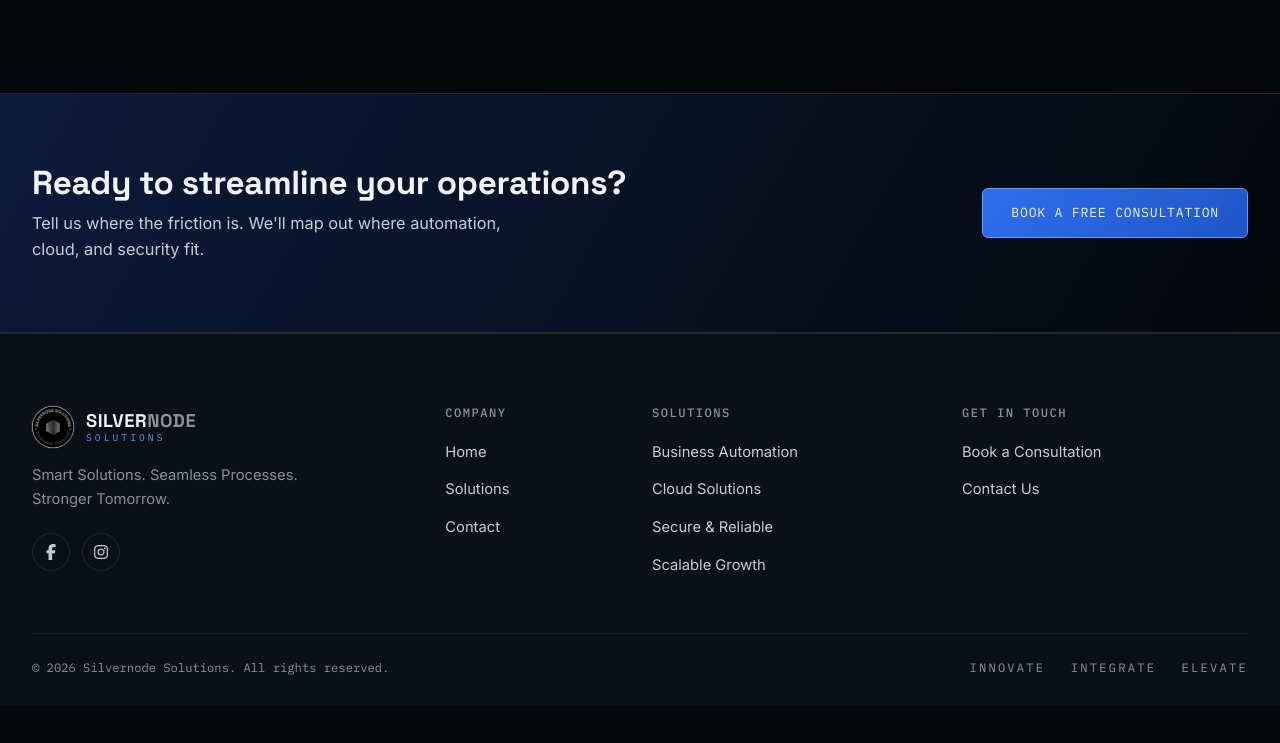
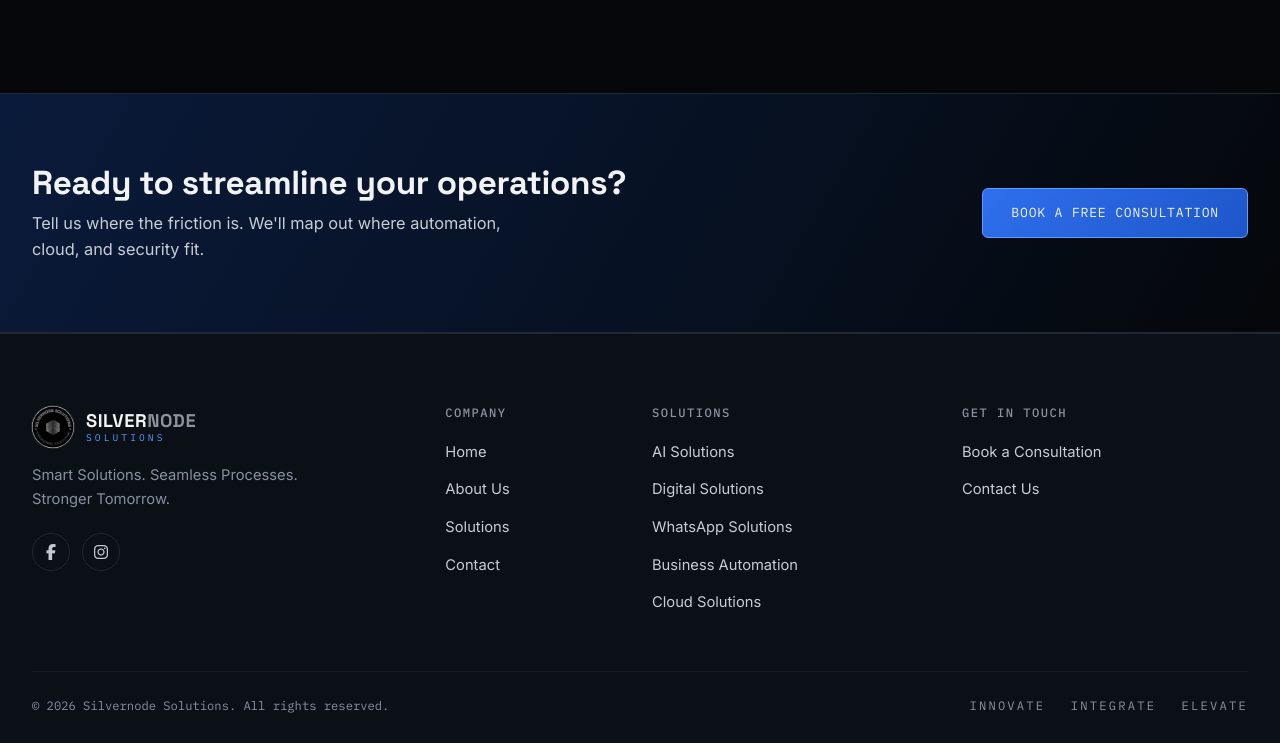
Before and after one commit to silvernodesolutions/silvernodesolutions-website, a plain HTML site: page index.html in a window 1280 px wide. Shown: the part 2286-3029 px from the top of the page. Before the commit the page ends 2992 px from the top, so only its background shows below. Drawn offline with nearby package versions, Linux system fonts and the light colour scheme.

Commit message:
Update logo and footer links in index.html

```diff
--- a/index.html
+++ b/index.html
@@ -300,7 +300,7 @@
     <div class="row g-4">
       <div class="col-lg-4">
         <a class="sn-brand sn-footer-brand" href="/">
-          <img src="assets/logo.jpg" alt="Silvernode Solutions" class="sn-brand-mark">
+          <img src="/assets/logo.jpg" alt="Silvernode Solutions" class="sn-brand-mark">
           <span class="sn-brand-text">
             <span class="sn-brand-silver">SILVER<span class="sn-brand-grey">NODE</span></span>
             <span class="sn-brand-sub">SOLUTIONS</span>
@@ -316,6 +316,7 @@
         <h4 class="sn-footer-head">Company</h4>
         <ul class="sn-footer-links">
           <li><a href="/">Home</a></li>
+          <li><a href="/about">About Us</a></li>
           <li><a href="/solutions">Solutions</a></li>
           <li><a href="/contact">Contact</a></li>
         </ul>
@@ -323,10 +324,11 @@
       <div class="col-6 col-lg-3">
         <h4 class="sn-footer-head">Solutions</h4>
         <ul class="sn-footer-links">
-          <li><a href="/solutions">Business Automation</a></li>
-          <li><a href="/solutions">Cloud Solutions</a></li>
-          <li><a href="/solutions">Secure &amp; Reliable</a></li>
-          <li><a href="/solutions">Scalable Growth</a></li>
+          <li><a href="/solutions#tab-ai">AI Solutions</a></li>
+          <li><a href="/solutions#tab-digital">Digital Solutions</a></li>
+          <li><a href="/solutions#tab-whatsapp">WhatsApp Solutions</a></li>
+          <li><a href="/solutions#tab-automation">Business Automation</a></li>
+          <li><a href="/solutions#tab-cloud">Cloud Solutions</a></li>
         </ul>
       </div>
       <div class="col-lg-3">
@@ -345,6 +347,6 @@
 </footer>
 
 <script src="https://cdnjs.cloudflare.com/ajax/libs/bootstrap/5.3.3/js/bootstrap.bundle.min.js"></script>
-<script src="js/script.js"></script>
+<script src="/js/script.js"></script>
 </body>
 </html>
```
